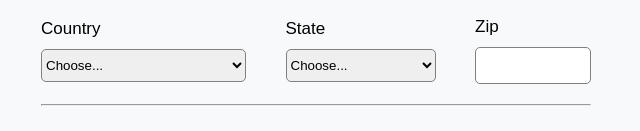
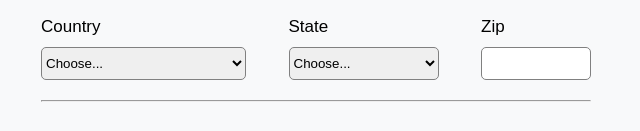
Before and after one commit to hestop/OSS_Assignment_2, a plain HTML site: page form_style.html in a window 1280 px wide. Shown: the part 819-950 px from the top of the page, 237-877 px from the left. Drawn offline with Linux system fonts and the light colour scheme.

Commit message:
edited input types

```diff
--- a/form_style.html
+++ b/form_style.html
@@ -310,7 +310,7 @@
                         <div>
                             <label for="Zip">Zip</label>
                             <br>
-                            <input type="text">
+                            <input type="search">
                         </div>
                     </div>
                     <hr>
@@ -343,7 +343,7 @@
                             <div>
                                 <label for="cardInfo1">Credit card number</label>
                                 <br>
-                                <input type="text" name="cardInfo1">
+                                <input type="number" name="cardInfo1">
                             </div>
                         </div>
                         <div id="mainrow">
@@ -358,7 +358,7 @@
                             <div>
                                 <label for="cardInfo2">CVV</label>
                                 <br>
-                                <input type="text" name="cardInfo2">
+                                <input type="password" name="cardInfo2">
                             </div>
                         </div>
                     </div>
```
Also changed, not shown: form_js.html (+3 -3 lines), form_nostyle.html (+3 -3 lines).
